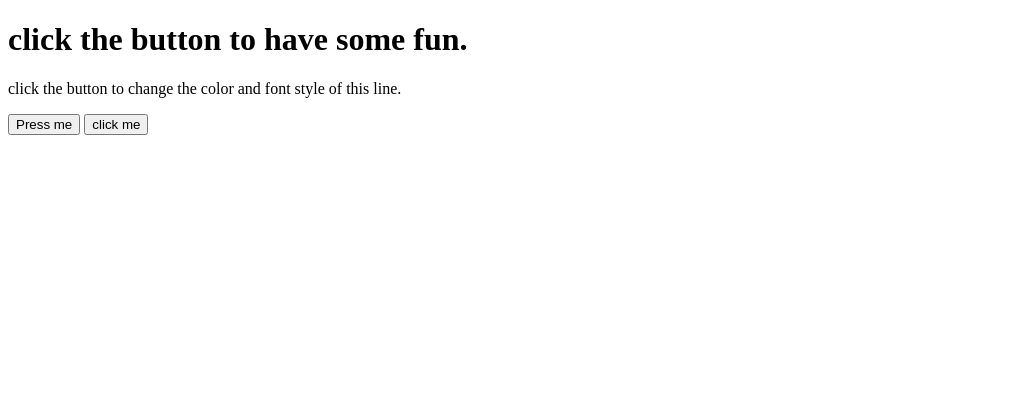
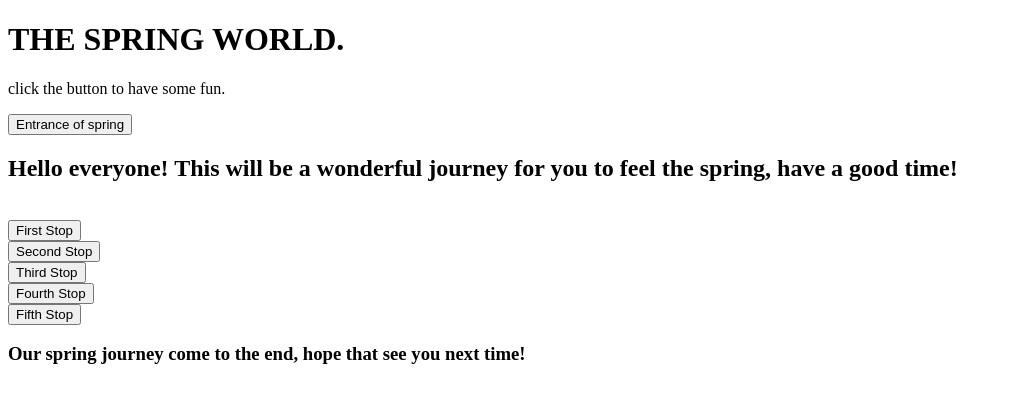
Before and after one commit to cara-huang/cara-huang.github.io, a plain HTML site: page index.html in a window 1280 px wide. Shown: the whole page, without its empty margins (0-1011 px from the left). Drawn offline with Linux system fonts and the light colour scheme.

Commit message:
Update index.html

```diff
--- a/index.html
+++ b/index.html
@@ -1,13 +1,20 @@
 <!DOCTYPE html>
 <html>
 <head>
-  <title>Javascript</title>
-  <script src="script.js"></script>
+  <title>SPRING WORLD</title>
+  <link herf="mystyle2.css" rel="stylesheet">
+  <script src="script2.js"></script>
 </head>
 <body>
-  <h1>click the button to have some fun.</h1>
-  <p id="demo">click the button to change the color and font style of this line.</p>
-  <button onclick="showTopic()">Press me</button>
-  <button onclick="sayHello()">click me</button>
+  <h1>THE SPRING WORLD.</h1>
+  <p id="demo">click the button to have some fun.</p>
+  <button onclick = "Enterquestion()">Entrance of spring</button><br>
+  <h2>Hello everyone! This will be a wonderful journey for you to feel the spring, have a good time!</h2><br>
+  <button onclick = "springstart()">First Stop</button><br>
+  <button onclick = "springgarden()">Second Stop</button><br>
+  <button onclick = "springfestival()">Third Stop</button><br>
+  <button onclick = "springf2()">Fourth Stop</button><br>
+  <button onclick = "springp()">Fifth Stop</button><br>
+  <h3>Our spring journey come to the end, hope that see you next time!</h3>
 </body>
 </html>
```
